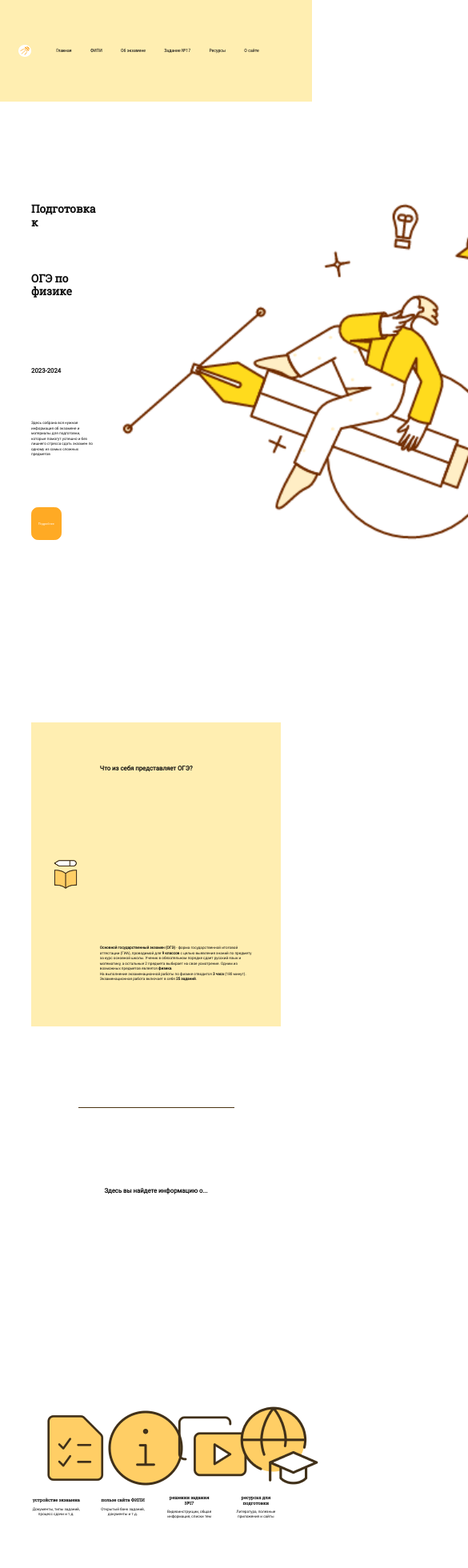
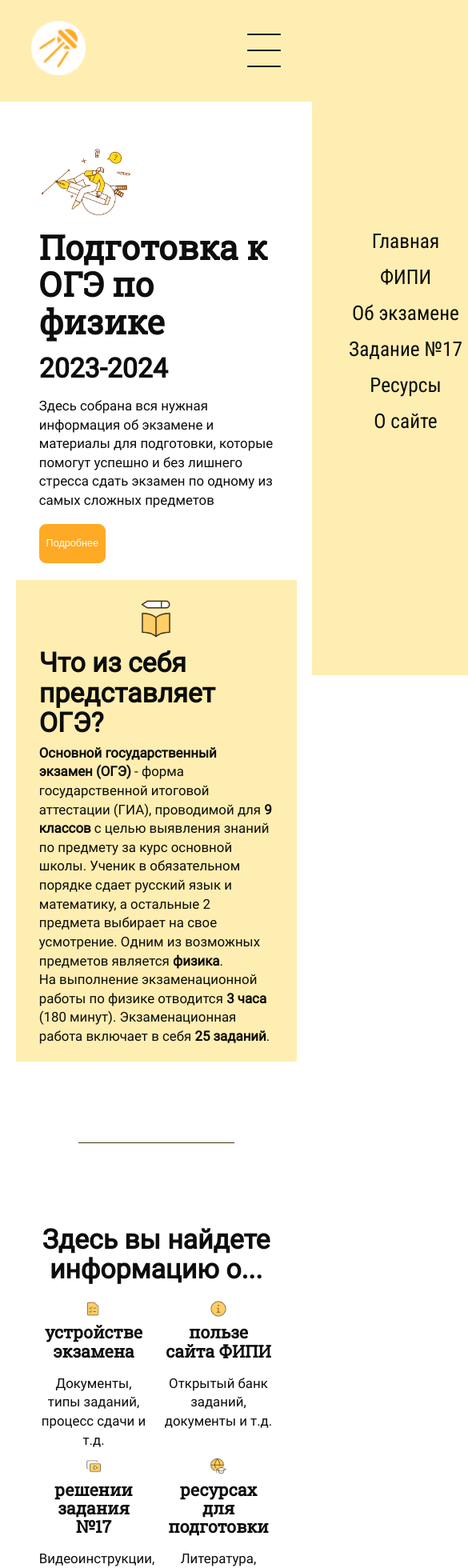
Before and after one commit to impanikaa/sputnik-react-app, a React (Create React App) app: page / in a window 390 px wide. Shown: the top 1960 px of the page at 80% size, 585 px wide, since content can reach past the window. Built offline with nearby package versions, Linux system fonts and the light colour scheme.

Commit message:
Улучшена адаптивность header, footer, home

```diff
--- a/src/components/header/index.jsx
+++ b/src/components/header/index.jsx
@@ -1,23 +1,42 @@
+import React, { useState } from 'react';
 import styles from './style.module.css';
 import { Link } from 'react-router-dom';
-import logoImage from '../../data/header_footer/Logo.png'
+import logoImage from '../../data/header_footer/Logo.png';
 
-const Footer = () => {
+const Header = () => {
+  const [isMenuOpen, setIsMenuOpen] = useState(false);
+
+  const toggleMenu = () => {
+    setIsMenuOpen(!isMenuOpen);
+  };
+
   return (
     <div className={styles.container}>
-      <div className={styles.logo_container}>
-        <Link to='/'><img src={logoImage} alt="Логотип" className={styles.logo} /></Link>
+      <div className={styles.container_elem}>
+      <div className={styles.logoContainer}>
+        <Link to='/'>
+          <img src={logoImage} alt="Логотип" className={styles.logo} />
+        </Link>
       </div>
-      <nav className={styles.navbar}>
-        <Link to='/' className={styles.links}>Главная</Link>
-        <Link to='/fipi' className={styles.links}>ФИПИ</Link>
-        <Link to='/info' className={styles.links}>Об экзамене</Link>
-        <Link to='/experimental-task' className={styles.links}>Задание №17</Link>
-        <Link to='/resources' className={styles.links}>Ресурсы</Link>
-        <Link to='/about' className={styles.links}>О сайте</Link>
-      </nav>
+      <div className={styles.navbar}>
+        <input type="checkbox" id="burger" className={styles.burgerCheckbox} checked={isMenuOpen} onChange={toggleMenu} />
+        <label htmlFor="burger" className={styles.burger}>
+          <span></span>
+          <span></span>
+          <span></span>
+        </label>
+        <nav className={`${styles.navbarLinks} ${isMenuOpen ? styles.open : ''}`}>
+          <Link to='/' className={styles.links} onClick={() => setIsMenuOpen(false)}>Главная</Link>
+          <Link to='/fipi' className={styles.links} onClick={() => setIsMenuOpen(false)}>ФИПИ</Link>
+          <Link to='/info' className={styles.links} onClick={() => setIsMenuOpen(false)}>Об экзамене</Link>
+          <Link to='/experimental-task' className={styles.links} onClick={() => setIsMenuOpen(false)}>Задание №17</Link>
+          <Link to='/resources' className={styles.links} onClick={() => setIsMenuOpen(false)}>Ресурсы</Link>
+          <Link to='/about' className={styles.links} onClick={() => setIsMenuOpen(false)}>О сайте</Link>
+        </nav>
+      </div>
+      </div>
     </div>
   );
 };
 
-export default Footer;
+export default Header;
--- a/src/components/header/style.module.css
+++ b/src/components/header/style.module.css
@@ -1,46 +1,140 @@
-.container {
-  background-color: #FFEEB1;
-  width: 100%;
-  height: 15vh;
-  display: flex;
-  align-items: center; /* Центрирование содержимого по вертикали */
-  position: fixed;
-  z-index: 1000;
-}
-
-.navbar {
-  width: 65vw;
-  margin-left: 8vw;
-  display: flex;
-  justify-content: space-between;
-  align-items: center;
-}
-
 .links {
   display: flex;
   color: #0D0D0D;
   font-family: 'Roboto Condensed Regular', sans-serif;
-  font-size: 1.5vw;
+  font-size: 3vh;
   line-height: normal;
   text-decoration: none;
-}
-
-.links:not(:last-child) {
-  margin-right: 5vw; /* Добавление отступа между ссылками */
 }
 
 .links:hover {
   color: #4A3311;
 }
 
-.logo {
-  width: 4vw;
-  height: 4vw;
+.container {
+  background-color: #FFEEB1;
+  height: 15vh;
   display: flex;
+  align-items: center;
+  justify-content: center;
+  position: fixed;
+  width: 100%;
+  z-index: 1000;
 }
 
-.logo_container {
+.container_elem {
+  width: 80%;
   display: flex;
-  justify-content: center;
-  margin-left: 6vw;
+  align-items: center;
+  justify-content: space-between;
+  height: 15vh;
 }
+
+
+.logo {
+  width: 8vh;
+  height: 8vh;
+}
+
+.navbar {
+  width: 65vw;
+  display: flex;
+  justify-content: space-between;
+  align-items: center;
+}
+
+.navbarLinks {
+  display: flex;
+  flex-direction: row;
+  align-items: center;
+  justify-content: space-between;
+  width: 65vw;
+}
+
+.burger {
+  position: relative;
+  width: 5vh;
+  height: 5vh;
+  background: transparent;
+  cursor: pointer;
+  display: none; /* Скрываем чекбокс для широких экранов */
+}
+
+.burgerCheckbox {
+  display: none; /* Скрываем чекбокс для широких экранов */
+}
+
+.burger span {
+  display: block;
+  position: absolute;
+  height: 2px;
+  width: 100%;
+  background: black;
+  border-radius: 9px;
+  opacity: 1;
+  left: 0;
+  transform: rotate(0deg);
+  transition: .25s ease-in-out;
+}
+
+.burger span:nth-of-type(1) {
+  top: 0px;
+  transform-origin: left center;
+}
+
+.burger span:nth-of-type(2) {
+  top: 50%;
+  transform: translateY(-50%);
+  transform-origin: left center;
+}
+
+.burger span:nth-of-type(3) {
+  top: 100%;
+  transform-origin: left center;
+  transform: translateY(-100%);
+}
+
+/* Меню для мобильных экранов (менее 768px) */
+@media (max-width: 768px) {
+  .navbar {
+    width: 100%;
+    margin-left: 0;
+    justify-content: flex-end;
+  }
+
+  .burger {
+    display: block; /* Показываем бургер для мобильных экранов */
+    z-index: 1100;
+  }
+
+  .navbarLinks {
+    position: fixed;
+    top: 0;
+    right: 0;
+    background-color: #FFEEB1;
+    height: 100vh;
+    width: 60vw; /* Ширина меню */
+    display: flex;
+    flex-direction: column;
+    align-items: center;
+    justify-content: center;
+    transform: translateX(100%);
+    transition: transform 0.3s ease-in-out;
+    z-index: 1050;
+  }
+
+  .navbarLinks.open {
+    transform: translateX(0); /* Открываем меню при клике на бургер */
+  }
+
+  .navbarLinks a {
+    color: #0D0D0D;
+    font-family: 'Roboto Condensed Regular', sans-serif;
+    font-size: 3vh;
+    line-height: normal;
+    text-decoration: none;
+    margin-bottom: 1rem;
+    align-items: center;
+    justify-content: center;
+  }
+}
--- a/src/components/home/index.jsx
+++ b/src/components/home/index.jsx
@@ -35,7 +35,7 @@ const Home = () => {
             <img src={Book}></img>
             <div className={styles.oge_text}>
                 <h2>Что из себя представляет ОГЭ?</h2>
-                <div>
+                <div className={styles.oge_text_par}>
                     <p> <b>Основной государственный экзамен (ОГЭ)</b> - форма государственной итоговой аттестации (ГИА),
                         проводимой для <b>9 классов</b> с целью выявления знаний по предмету за курс основной школы.
                         Ученик в обязательном порядке сдает русский язык и математику, а остальные 2 предмета выбирает
@@ -51,6 +51,7 @@ const Home = () => {
         <div className={styles.container_about}>
             <h2>Здесь вы найдете информацию о...</h2>
             <div className={styles.about_block_cards}>
+                <div className={styles.pair}>
                 <div className={styles.about_card}>
                     <img src={Organisation}></img>
                     <h3>устройстве экзамена</h3>
@@ -61,6 +62,9 @@ const Home = () => {
                     <h3>пользе сайта ФИПИ</h3>
                     <p>Открытый банк заданий, документы и т.д.</p>
                 </div>
+
+                </div>
+                <div className={styles.pair}>
                 <div className={styles.about_card}>
                     <img src={Solves}></img>
                     <h3>решении задания №17</h3>
@@ -70,6 +74,7 @@ const Home = () => {
                     <img src={Resources}></img>
                     <h3>ресурсах для подготовки</h3>
                     <p>Литература, полезные приложения и сайты</p>
+                </div>
                 </div>
             </div>
         </div>
@@ -93,7 +98,7 @@ const Home = () => {
 
         <div className={styles.container_fipi}>
             <div className={styles.fipi_text}>
-                <h3>Что такое “ФИПИ” и зачем оно нужно?</h3>
+                <h3>Что такое “ФИПИ” и зачем он нужен?</h3>
                 <p><i>“Федеральное государственное бюджетное научное учреждение <b>«Федеральный институт
                 педагогических измерений»</b> занимается исследованиями в области оценки качества образования.
                 Учредителем института является Федеральная служба по надзору в сфере образования и науки
--- a/src/components/home/style.module.css
+++ b/src/components/home/style.module.css
@@ -3,39 +3,46 @@
     display: flex;
     flex-direction: column;
     align-items: center;
-    height: 335vh;
+    height: auto;
     margin-left: 10%;
     margin-right: 10%;
+    position: relative;
+    margin-top: 5vh;
 }
 
 .container_main {
+    position: relative;
     width: 100%;
     display: flex;
     flex-direction: row;
+    justify-content: space-between;
     align-items: center;
-    height: 80vh;
+    height: auto;
     /* border-bottom: 1px solid red; */
     margin-bottom: 12vh;
 }
 
 .container_main img {
-    width: 70vh;
-    height: 70vh;
+    width: 30vw;
+    /* height: 55vw; */
     display: flex;
-    margin-left: 5vw;
+    /* margin-left: 5vw; */
 }
 
 .main_text {
     display: flex;
     flex-direction: column;
     justify-content: space-between;
-    height: 50vh;
+    height: 40vh;
     text-align: left;
     width: 40vw;
 }
 
 .main_text h2 {
-    margin-top: 4vh;
+    margin-top: 2vh;
+}
+.main_text p {
+    margin-bottom: 2vh;
 }
 
 .container_oge {
@@ -44,21 +51,28 @@
     flex-direction: row;
     position: relative;
     align-items: center;
-    height: 45vh;
+    height: auto;
     /* border-bottom: 1px solid red;
     border-top: 1px solid red; */
     margin-bottom: 12vh;
     background-color: #FFEEB1;
+    padding-top: 5vw;
+    padding-bottom: 5vw;
 }
 
 .oge_text {
     display: flex;
     flex-direction: column;
-    justify-content: space-between;
-    height: 32vh;
+    justify-content: space-evenly;
+    /* height: 28vw; */
     text-align: left;
-    width: 50vw;
+    max-width: 50vw;
     margin-left: 5vw;
+    flex: 1;
+}
+
+.oge_text_par {
+    margin-top: 2vw;
 }
 
 .oge_text p {
@@ -87,24 +101,40 @@
     position: relative;
     align-items: center;
     justify-content: space-between;
-    height: 50vh;
+    height: auto;
     /* border-bottom: 1px solid red;
     border-top: 1px solid red; */
     margin-bottom: 12vh;
     background-color: #fff;
 }
 
+.container_about h2 {
+    text-align: center;
+}
+
 .about_block_cards {
     display: flex;
     flex-direction: row;
     align-items: center;
+    justify-content: space-evenly;
+    width: 75vw;
+    text-align: center;
+    margin-top: 3vw;
+}
+
+.pair {
+    display: flex;
+    flex-direction: row;
+    width: 32vw;
     justify-content: space-between;
-    width: 80vw;
-    text-align: center;
 }
 
 .about_card {
-    width: 16vw;
+    width: 15vw;
+}
+
+.about_card img {
+    width: 8vw;
 }
 
 .container_lab {
@@ -114,8 +144,8 @@
     position: relative;
     align-items: center;
     justify-content: space-between;
-    height: 45vh;
-    margin-bottom: 12vh;
+    height: auto;
+    margin-bottom: 10vh;
     background-color: #fff;
 }
 
@@ -127,20 +157,25 @@
 
 .container_lab ul {
     width: 25vw;
-    height: 35vh;
+    height: auto;
+    display: flex;
+    flex-direction: column;
+    position: relative;
+    justify-content: space-between;
+    line-height: 170%;
+}
+
+.lab_text {
+    width: 25vw;
+    height: auto;
     display: flex;
     flex-direction: column;
     position: relative;
     justify-content: space-between;
 }
 
-.lab_text {
-    width: 25vw;
-    height: 35vh;
-    display: flex;
-    flex-direction: column;
-    position: relative;
-    justify-content: space-between;
+.lab_text p {
+    margin-bottom: 2vw;
 }
 
 .container_fipi {
@@ -150,8 +185,10 @@
     position: relative;
     align-items: center;
     justify-content: center;
-    height: 35vh;
+    height: auto;
     background-color: #FFEEB1;
+    padding-top: 2vw;
+    padding-bottom: 2vw;
 }
 
 .fipi_text {
@@ -159,8 +196,8 @@
     flex-direction: column;
     text-align: center;
     margin-top: 3vh;
-    height: 35vh;
-    width: 65vw;
+    max-width: 70vw;
+    flex: 1;
 }
 
 .fipi_text h3 {
@@ -171,3 +208,89 @@
     text-decoration: none;
     color: #0D0D0D;
 }
+
+@media (max-width: 600px) {
+    .container_oge {
+        flex-direction: column;
+        height: auto;
+        padding: 5vw;
+    }
+
+    .container_oge img {
+        width: 15vw;
+        margin-left: 0;
+        margin-bottom: 2vw;
+    }
+
+    .oge_text {
+        max-width: 75vw;
+        margin-left: 0;
+    }
+
+    .about_block_cards {
+        flex-direction: column;
+        margin-top: 5vw;
+    }
+
+    .pair {
+        display: flex;
+        flex-direction: row;
+        width: 75vw;
+        justify-content: space-between;
+    }
+
+    .about_card {
+        width: 35vw;
+    }
+
+    .about_card img {
+        width: 6vw;
+    }
+
+    .container_lab {
+        flex-direction: column;
+    }
+
+    .container_lab ul {
+        width: 90%
+    }
+
+    .container_lab img {
+        width: 35%;
+        margin-bottom: 2vw;
+        margin-top: 3vh;
+    }
+
+    .lab_text {
+        width: 90%;
+    }
+
+    .lab_text p {
+        margin-bottom: 2.5vw;
+    }
+
+    .container_fipi {
+        flex-direction: column;
+        height: auto;
+        padding: 3vw;
+    }
+
+    .container_main {
+        flex-direction: column-reverse;
+        align-items: start;
+        padding-left: 5vw;
+    }
+
+    .container_main img {
+        margin-left: 0;
+        width: 30vw;
+    }
+
+    .main_text {
+        width: 75vw;
+    }
+
+    .container_lab {
+        margin-bottom: 7vh;
+    }
+}
--- a/src/index.css
+++ b/src/index.css
@@ -37,7 +37,7 @@
 
 body {
   font-family: 'Roboto Regular', sans-serif;
-  font-size: 1.2vw;
+  font-size: 2.5vh;
   line-height: 140%;
   margin: 0;
   padding: 0;
@@ -49,13 +49,13 @@ p {
 
 .navlinks {
   font-family: 'Roboto Condensed Medium', sans-serif;
-  font-size: 2vw;
+  font-size: 3vh;
   line-height: normal;
 }
 
 h1 {
   font-family: 'Roboto Slab Regular', sans-serif;
-  font-size: 3.5vw;
+  font-size: 6.5vh;
   line-height: 120%;
   margin: 0;
   padding: 0;
@@ -63,14 +63,14 @@ h1 {
 
 h2 {
   font-family: 'Roboto Regular', sans-serif;
-  font-size: 2vw;
+  font-size: 4.5vh;
   margin: 0;
   padding: 0;
 }
 
 h3 {
   font-family: 'Roboto Slab Regular', sans-serif;
-  font-size: 1.4vw;
+  font-size: 3vh;
   margin: 0;
   padding: 0;
 }
@@ -83,7 +83,7 @@ button {
   background: #FFAA24;
   transition: 0.15s;
   border: 1px solid #FFAA24;
-  font-size: 1vw;
+  font-size: 2vh;
   width: fit-content;
   height: fit-content;
   padding-left: 2vw;
@@ -102,3 +102,27 @@ button:active {
   transform: translate(0);
   box-shadow: none;
 }
+
+@media (max-width: 800px) {
+  body {
+    font-size: 2vh;
+  }
+  h1 {
+    font-size: 5vh;
+    line-height: 110%;
+  }
+
+  h2 {
+    font-size: 4vh;
+    line-height: 110%;
+  }
+
+  h3 {
+    font-size: 2.5vh;
+    line-height: 110%;
+  }
+
+  button {
+    font-size: 1.5vh;
+  }
+}
```
Also changed, not shown: src/components/footer/index.jsx (+7 -1 lines), src/components/footer/style.module.css (+27 -12 lines).
